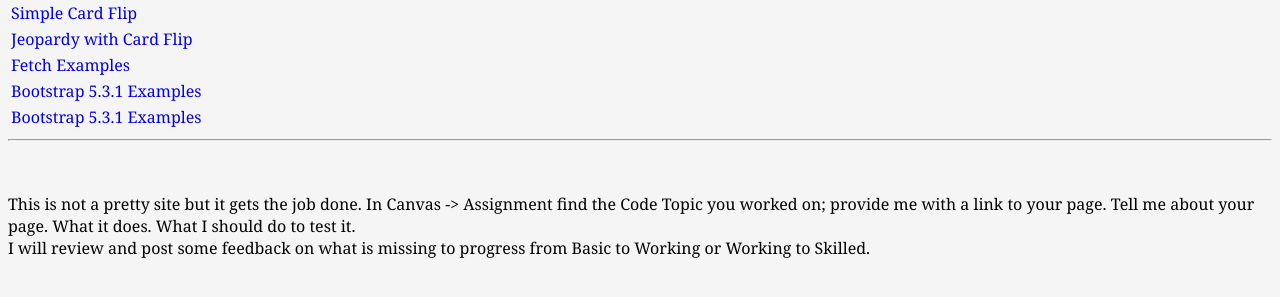
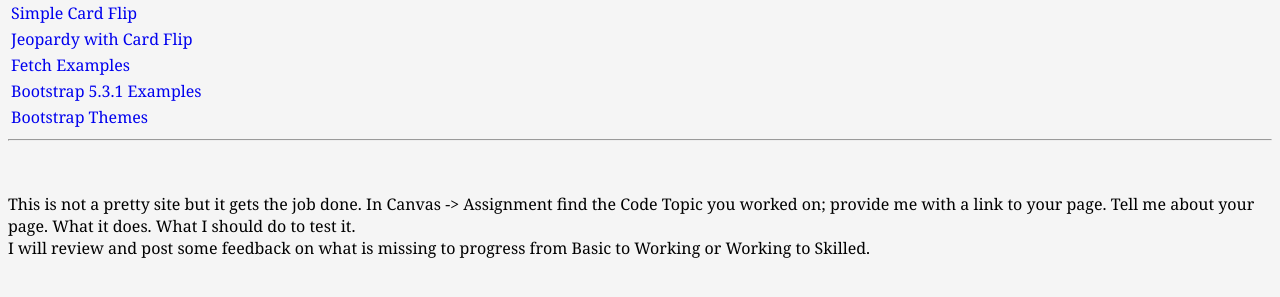
Before and after one commit to gtjames/gtjames.github.io, a Jekyll site: the page index.html, which Jekyll copies as it is, in a window 1280 px wide. Shown: the part 504-801 px from the top of the page. Built offline with Jekyll 4.4.1, drawn with Linux system fonts in a browser that asks for light colours.

Commit message:
added Bootstrap-Themes

```diff
--- a/index.html
+++ b/index.html
@@ -42,7 +42,8 @@
     <tr><td><a href="/Jeopardy.html">            Jeopardy with Card Flip</a></td></tr>
     <tr><td><a href="https://gtjames.github.io/FetchExamples/">Fetch Examples</a></td></tr>
     <tr><td><a href="https://gtjames.github.io/bootstrap-5.3.1-examples/">Bootstrap 5.3.1 Examples</a></td></tr>
-    <tr><td><a href="https://gtjames.github.io/wardClerk/">Bootstrap 5.3.1 Examples</a></td></tr>
+    <tr><td><a href="https://gtjames.github.io/Bootstrap-Themes/">Bootstrap Themes</a></td></tr>
+    <!-- <tr><td><a href="https://gtjames.github.io/wardClerk/">Bootstrap 5.3.1 Examples</a></td></tr> -->
   </table>
   <hr>
   <br><br>
```
